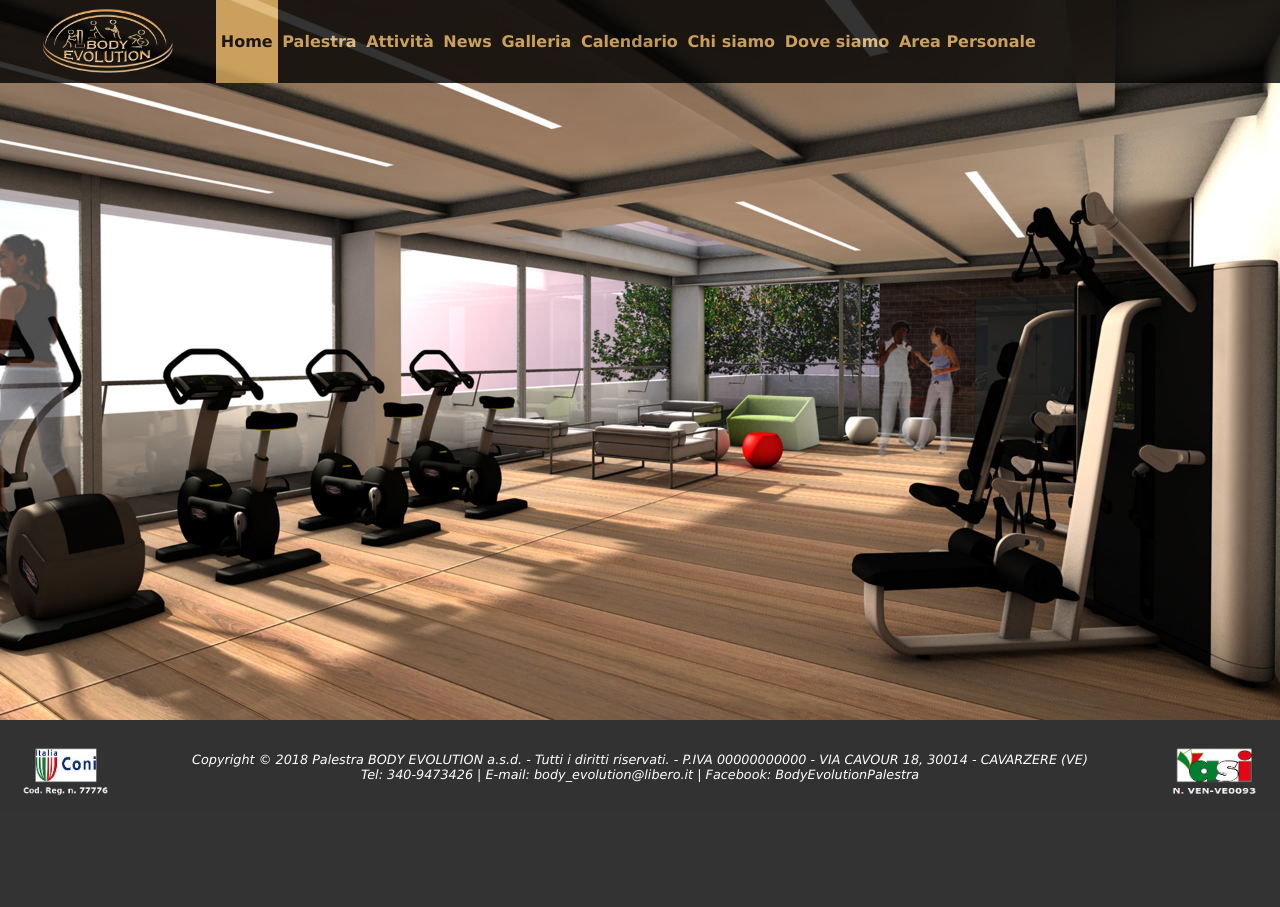
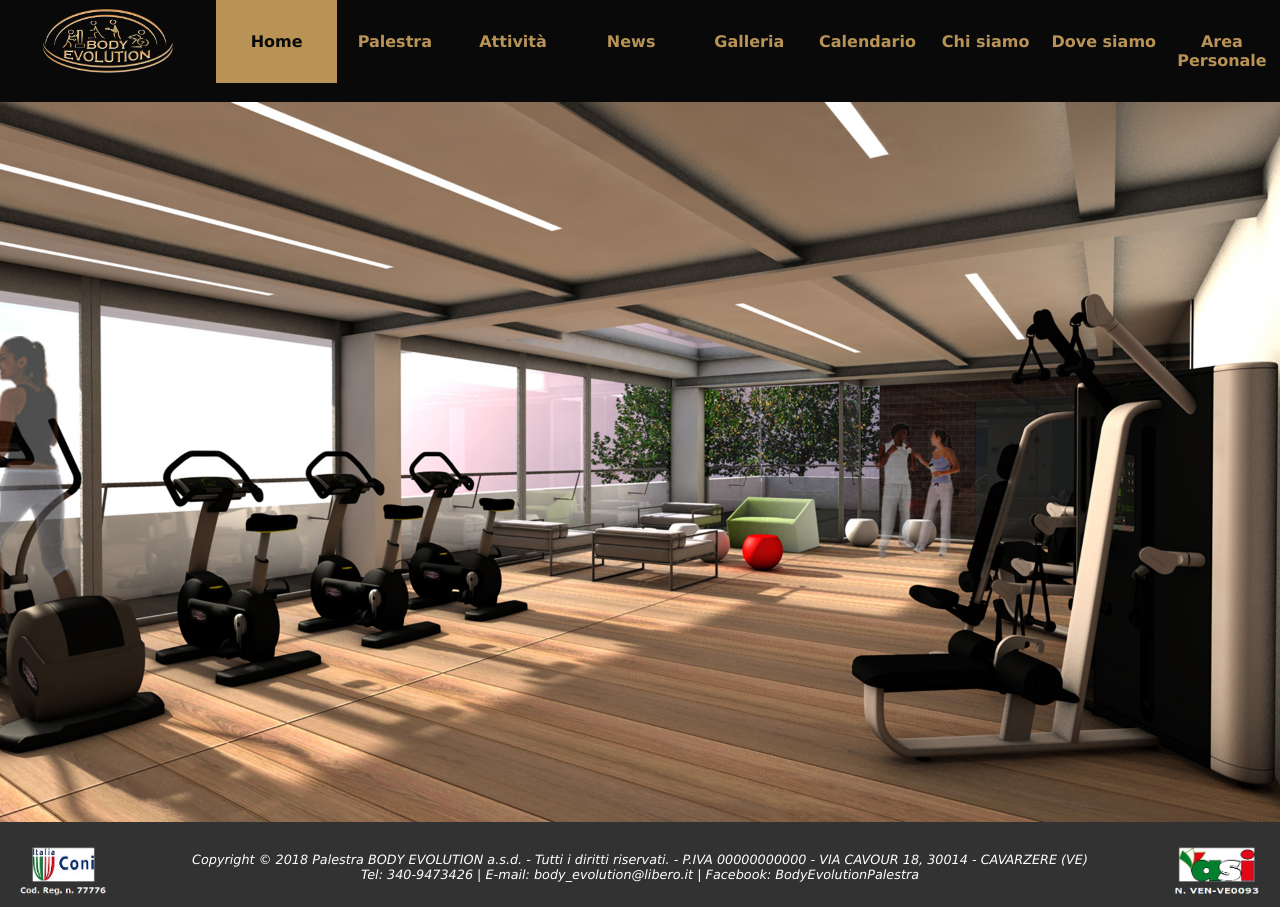
Before and after one commit to ShiroAimai/Tecweb-Project, a PHP site: page /HTML/Home.html in a window 1280 px wide. Before the commit the page ends 795 px from the top, so only its background shows below. Run offline with PHP 8.4, Linux system fonts and the light colour scheme.

Commit message:
Update Desktop.css

```diff
--- a/CSS/Desktop.css
+++ b/CSS/Desktop.css
@@ -1,4 +1,5 @@
 /*
+
 =========================
 SEZIONE GENERALE
 =========================
@@ -15,7 +16,12 @@ html, body {
 }
 
 
+#contenitore
+{
+	margin:1.46em;
+	border:1px solid #323232;
 
+}
 /*
 =========================
 SEZIONE INTESTAZIONE
@@ -23,8 +29,9 @@ SEZIONE INTESTAZIONE
 */
 
 #Intestazione {
-	position: fixed;
+
 	width: 100%;
+
 }
 
 #logo {
@@ -44,13 +51,15 @@ SEZIONE INTESTAZIONE
 
 #Menu ul {
 	list-style-type: none;
-	margin: 0;
-	padding: 0;
+	margin:auto;
+	padding:0;
 	overflow: hidden;
+
 }
 
 #Menu li {
 	float: left;
+	width:11.106%;
 }
 
 #Menu li a {
@@ -59,7 +68,9 @@ SEZIONE INTESTAZIONE
 	text-align: center;
 	text-decoration: none;
 	font-weight:bold;
-	padding:2em 0.3em;
+	padding:2em 0.1em;
+	font-size:100%;
+	width:100%;
 }
 
 #Menu li a:hover:not(.active) {
@@ -97,7 +108,7 @@ SEZIONE FOOTER
 
 #Footer {
 
-	padding: 1.2em;
+	padding: 1em;
 	text-align: center;
 	font-style: italic;
 	font-size: 0.8em;
@@ -116,3 +127,19 @@ SEZIONE FOOTER
 	padding: 0.5em;
 	width: 7%;
 }
+
+
+/*PAGINA PALESTRA*/
+
+
+#titolopalestra {
+	font-size:40px;
+	font-weight:600;
+	text-align: center;
+	padding-top: 4em;
+	position:relative;
+}
+
+#imagepalestra {
+	width:100%;
+}
```
